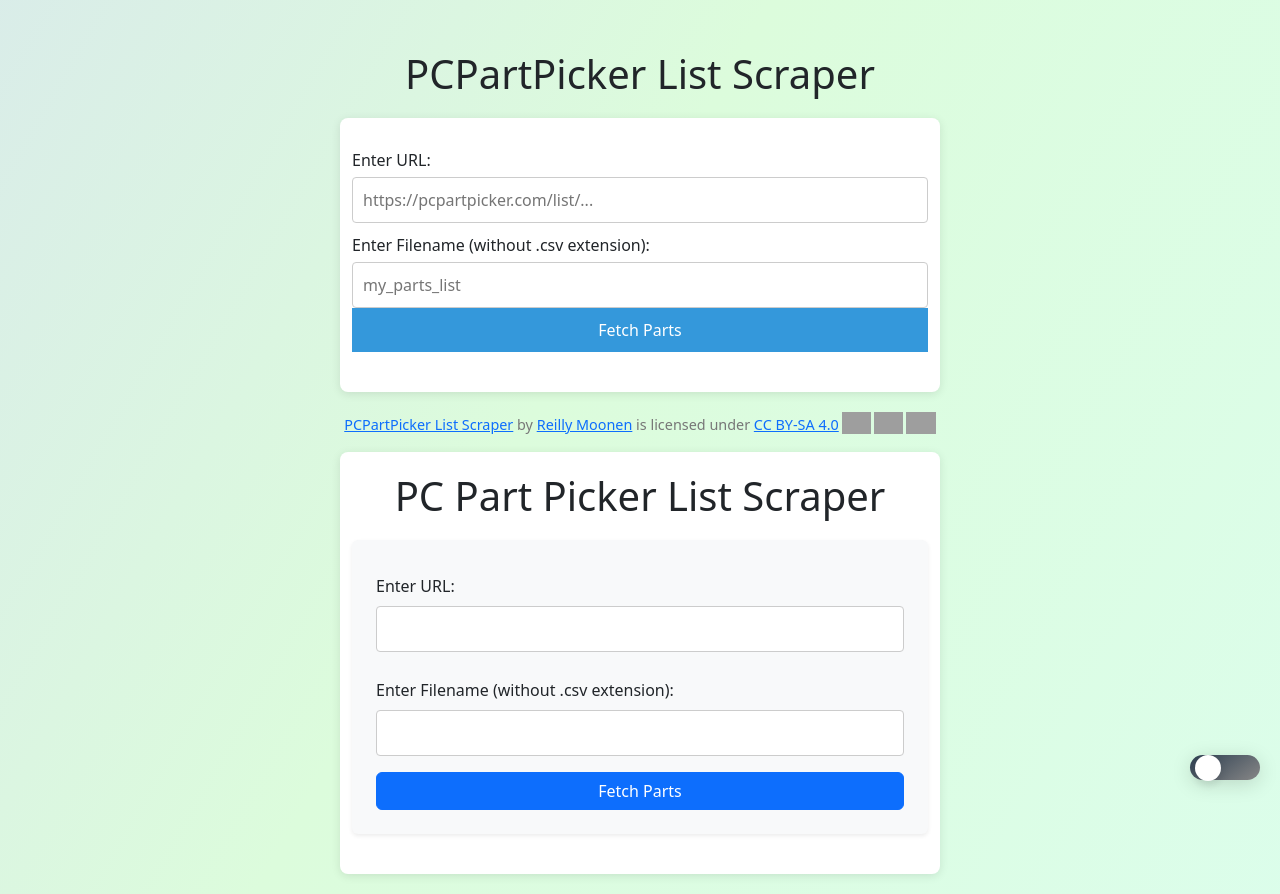
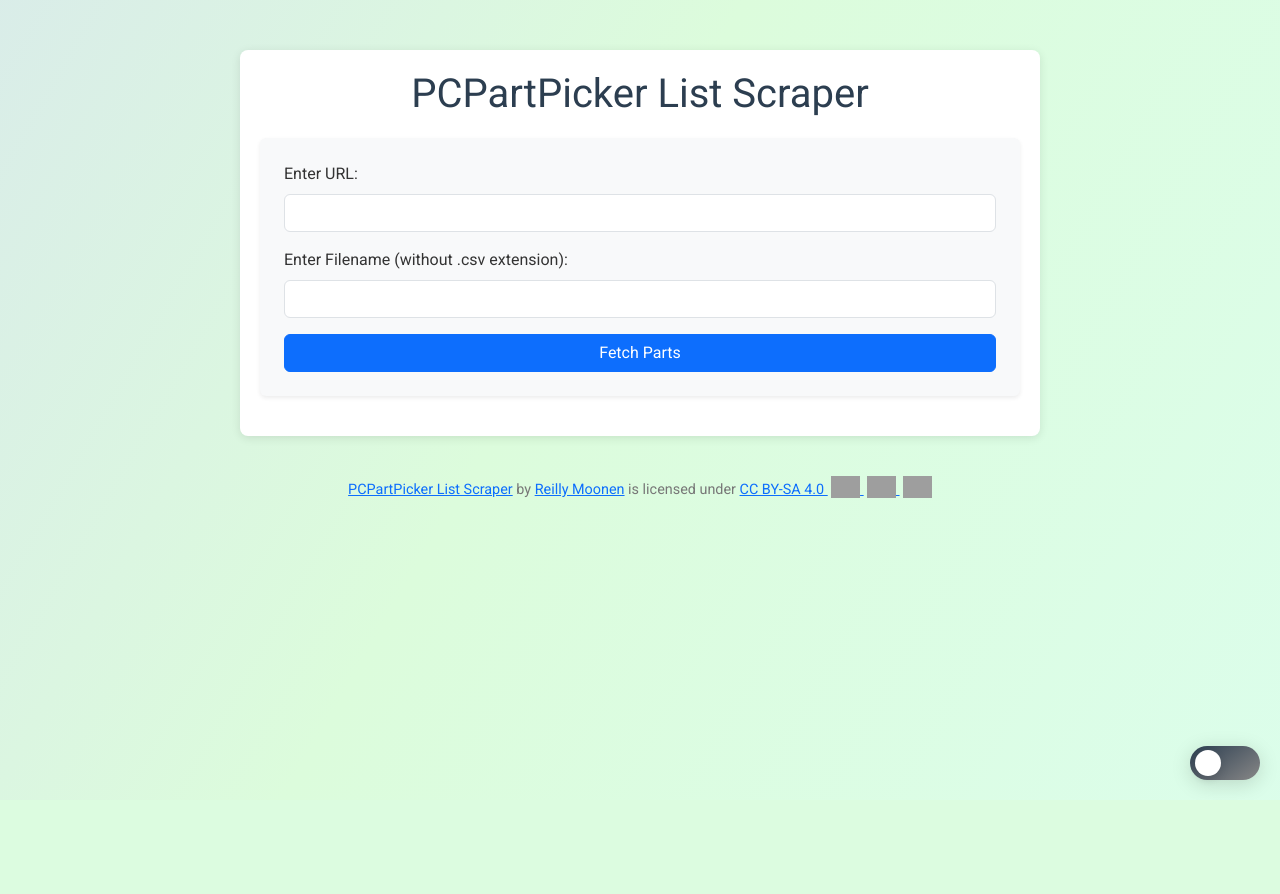
Before and after one commit to reillymoonen/pcpartpicker-spreadsheet-converter, a Flask app: page / in a window 1280 px wide. After the commit the page ends 788 px from the top, so only its background shows below. Run offline with Flask 3, Linux system fonts and the light colour scheme; some libraries are stand-ins or nearby versions; grey boxes are pictures that could not be loaded.

Commit message:
Update html

```diff
--- a/templates/index.html
+++ b/templates/index.html
@@ -5,6 +5,7 @@
     <meta name="viewport" content="width=device-width, initial-scale=1.0">
     <title>PC Part Picker Scraper</title>
     <link href="https://fonts.googleapis.com/css2?family=Roboto:wght@400;700&display=swap" rel="stylesheet">
+    <link href="https://cdn.jsdelivr.net/npm/bootstrap@5.3.0/dist/css/bootstrap.min.css" rel="stylesheet">
     <style>
         /* Gradient Background */
         .gradient-background {
@@ -12,18 +13,13 @@
             background-size: 240% 240%;
             animation: gradient-animation 40s ease infinite;
             min-height: 100vh;
+            padding-top: 50px;
         }
 
         @keyframes gradient-animation {
-            0% {
-                background-position: 0% 50%;
-            }
-            50% {
-                background-position: 100% 50%;
-            }
-            100% {
-                background-position: 0% 50%;
-            }
+            0% { background-position: 0% 50%; }
+            50% { background-position: 100% 50%; }
+            100% { background-position: 0% 50%; }
         }
 
         /* Dark Mode Styles */
@@ -33,9 +29,7 @@ body.dark-mode {
             color: #fff;
         }
 
-h1.dark-mode {
-    color: #fff;
-}
+        .dark-mode h1 { color: #fff; }
 
         .container.dark-mode {
             background: #333;
@@ -43,100 +37,54 @@ h1.dark-mode {
             box-shadow: 0 2px 10px rgba(0, 0, 0, 0.5);
         }
 
-.container.dark-mode input[type="text"] {
+        .dark-mode input[type="text"] {
             background: #444;
             color: #fff;
             border: 1px solid #555;
         }
 
-.container.dark-mode button {
-    background-color: #3498db; /* Match the blue color */
+        .dark-mode button {
+            background-color: #3498db;
             color: white;
             border: 1px solid #555;
         }
 
-.container.dark-mode button:hover {
+        .dark-mode button:hover {
             background-color: #2980b9;
         }
 
-.footer.dark-mode {
+        .dark-mode .footer {
             color: #bbb;
         }
 
-.footer.dark-mode a {
+        .dark-mode .footer a {
             color: #bbb;
         }
 
-.footer.dark-mode img {
-    filter: none;  /* Remove the filter */
-}
-
-/* Table header in dark mode */
-body.dark-mode th {
+        .dark-mode th {
             background-color: #333;
         }
 
-/* Rest of the styling */
+        /* Base styles */
         body {
             font-family: 'Roboto', sans-serif;
             color: #333;
             margin: 0;
+        }
+
+        .container {
+            max-width: 800px;
+            margin: 0 auto;
+            background: #fff;
             padding: 20px;
+            border-radius: 8px;
+            box-shadow: 0 2px 10px rgba(0, 0, 0, 0.1);
         }
 
         h1 {
             text-align: center;
             color: #2c3e50;
-}
-
-.container {
-    background: #fff;
-    padding: 20px;
-    border-radius: 8px;
-    box-shadow: 0 2px 10px rgba(0, 0, 0, 0.1);
-    max-width: 800px;
-    margin: 0 auto;
-}
-
-form {
             margin-bottom: 20px;
-}
-
-label {
-    display: block;
-    margin: 10px 0 5px;
-}
-
-input[type="text"] {
-    width: 100%;
-    padding: 10px;
-    border: 1px solid #ccc;
-    border-radius: 4px;
-    box-sizing: border-box;
-}
-
-button {
-    background-color: #3498db;
-    color: white;
-    padding: 10px 15px;
-    border: none;
-    border-radius: 4px;
-    cursor: pointer;
-    width: 100%;
-    margin-top: 10px;
-}
-
-button:hover {
-    background-color: #2980b9;
-}
-
-#downloadButton {
-    display: none;
-    background-color: #27ae60;
-}
-
-#downloadButton:hover {
-    background-color: #219a52;
         }
 
         .table-container {
@@ -161,11 +109,20 @@ th {
             font-weight: bold;
         }
 
-.footer {
-    text-align: center;
-    margin-top: 20px;
-    font-size: 0.9em;
-    color: #777;
+        #downloadButton {
+            display: none;
+            background-color: #27ae60;
+            color: white;
+            padding: 10px 15px;
+            border: none;
+            border-radius: 4px;
+            cursor: pointer;
+            width: 100%;
+            margin-top: 10px;
+        }
+
+        #downloadButton:hover {
+            background-color: #219a52;
         }
 
         #loading {
@@ -189,56 +146,57 @@ th {
             100% { transform: rotate(360deg); }
         }
 
-/* Dark mode toggle button (switch style) */
+        /* Dark mode toggle */
         .dark-mode-toggle {
             position: fixed;
             bottom: 20px;
             right: 20px;
-    width: 70px;  /* Increased width */
-    height: 25px; /* Increased height */
-    background: linear-gradient(145deg, #2c3e50, #878787); /* Gradient background */
+            width: 70px;
+            height: 34px;
+            background: linear-gradient(145deg, #2c3e50, #878787);
             border-radius: 35px;
             cursor: pointer;
-    box-shadow: 0 4px 20px rgba(0, 0, 0, 0.15); /* Enhanced shadow */
+            box-shadow: 0 4px 20px rgba(0, 0, 0, 0.15);
             display: flex;
             justify-content: space-between;
             align-items: center;
             padding: 5px;
-    transition: background 0.3s ease, transform 0.3s ease; /* Smooth transition */
-    transform: scale(1);  /* Default scale */
+            transition: background 0.3s ease, transform 0.3s ease;
+            transform: scale(1);
         }
 
         .dark-mode-toggle:hover {
-    transform: scale(1.05);  /* Slight zoom effect on hover */
+            transform: scale(1.05);
         }
 
         .dark-mode-toggle span {
-    width: 26px;  /* Size of the slider */
+            width: 26px;
             height: 26px;
             background-color: white;
             border-radius: 50%;
-    transition: left 0.3s ease, transform 0.3s ease;  /* Smooth sliding on both left and vertical position */
-    box-shadow: 0 4px 10px rgba(0, 0, 0, 0.1); /* Shadow for the button */
+            transition: left 0.3s ease, transform 0.3s ease;
+            box-shadow: 0 4px 10px rgba(0, 0, 0, 0.1);
             position: absolute;
-    top: 50%;  /* Center vertically */
-    transform: translateY(-50%);  /* Center vertically */
+            top: 50%;
+            transform: translateY(-50%);
+            left: 5px;
         }
 
-/* Light mode - Circle at left edge */
-.dark-mode-toggle span {
-    left: 5px;  /* Position at the left edge */
+        .dark-mode-toggle.dark span {
+            left: calc(100% - 31px);
         }
 
-/* Dark mode - Circle at right edge */
-.dark-mode-toggle.dark span {
-    left: calc(100% - 31px);  /* Position at the right edge, accounting for the circle's width */
+        .dark-mode-toggle.dark {
+            background: linear-gradient(145deg, #d9d9d9, #878787);
         }
 
-/* Dark mode background color */
-.dark-mode-toggle.dark {
-    background: linear-gradient(145deg, #d9d9d9, #878787); /* Darker gradient for dark mode */
+        .footer {
+            text-align: center;
+            margin-top: 20px;
+            font-size: 0.9em;
+            color: #777;
+            padding: 20px;
         }
-
     </style>
 </head>
 <body class="gradient-background">
@@ -246,21 +204,24 @@ th {
         <span></span>
     </div>
 
+    <div class="container">
         <h1>PCPartPicker List Scraper</h1>
-    <div class="container">
-        <form id="scraperForm">
-            <label for="url">Enter URL:</label>
-            <input type="text" id="url" name="url" placeholder="https://pcpartpicker.com/list/..." required>
 
-            <label for="filename">Enter Filename (without .csv extension):</label>
-            <input type="text" id="filename" name="filename" placeholder="my_parts_list" required>
-
-            <button type="submit">Fetch Parts</button>
+        <form id="scraperForm" class="p-4 shadow-sm rounded bg-light">
+            <div class="mb-3">
+                <label for="url" class="form-label">Enter URL:</label>
+                <input type="text" id="url" name="url" class="form-control" required>
+            </div>
+            <div class="mb-3">
+                <label for="filename" class="form-label">Enter Filename (without .csv extension):</label>
+                <input type="text" id="filename" name="filename" class="form-control" required>
+            </div>
+            <button type="submit" class="btn btn-primary w-100">Fetch Parts</button>
         </form>
 
         <div id="loading">
             <div class="spinner"></div>
-            <p>Fetching parts...</p>
+            <p>Loading...</p>
         </div>
 
         <div class="table-container">
@@ -276,18 +237,28 @@ th {
             </table>
         </div>
 
-        <!-- Moved the download button here -->
         <button type="button" id="downloadButton">Download CSV</button>
     </div>
 
     <div class="footer">
-        <p xmlns:cc="http://creativecommons.org/ns#" xmlns:dct="http://purl.org/dc/terms/"><a property="dct:title" rel="cc:attributionURL" href="https://github.com/reillymoonen/pcpartpicker-spreadsheet-converter">PCPartPicker List Scraper</a> by <a rel="cc:attributionURL dct:creator" property="cc:attributionName" href="https://github.com/reillymoonen">Reilly Moonen</a> is licensed under <a href="https://creativecommons.org/licenses/by-sa/4.0/?ref=chooser-v1" target="_blank" rel="license noopener noreferrer" style="display:inline-block;">CC BY-SA 4.0<img style="height:22px!important;margin-left:3px;vertical-align:text-bottom;" src="https://mirrors.creativecommons.org/presskit/icons/cc.svg?ref=chooser-v1" alt=""><img style="height:22px!important;margin-left:3px;vertical-align:text-bottom;" src="https://mirrors.creativecommons.org/presskit/icons/by.svg?ref=chooser-v1" alt=""><img style="height:22px!important;margin-left:3px;vertical-align:text-bottom;" src="https://mirrors.creativecommons.org/presskit/icons/sa.svg?ref=chooser-v1" alt=""></a></p>
+        <p xmlns:cc="http://creativecommons.org/ns#" xmlns:dct="http://purl.org/dc/terms/">
+            <a property="dct:title" rel="cc:attributionURL" href="https://github.com/reillymoonen/pcpartpicker-spreadsheet-converter">PCPartPicker List Scraper</a> by
+            <a rel="cc:attributionURL dct:creator" property="cc:attributionName" href="https://github.com/reillymoonen">Reilly Moonen</a> is licensed under
+            <a href="https://creativecommons.org/licenses/by-sa/4.0/?ref=chooser-v1" target="_blank" rel="license noopener noreferrer" style="display:inline-block;">
+                CC BY-SA 4.0
+                <img style="height:22px!important;margin-left:3px;vertical-align:text-bottom;" src="https://mirrors.creativecommons.org/presskit/icons/cc.svg?ref=chooser-v1" alt="">
+                <img style="height:22px!important;margin-left:3px;vertical-align:text-bottom;" src="https://mirrors.creativecommons.org/presskit/icons/by.svg?ref=chooser-v1" alt="">
+                <img style="height:22px!important;margin-left:3px;vertical-align:text-bottom;" src="https://mirrors.creativecommons.org/presskit/icons/sa.svg?ref=chooser-v1" alt="">
+            </a>
+        </p>
     </div>
 
+    <script src="https://cdn.jsdelivr.net/npm/bootstrap@5.3.0/dist/js/bootstrap.bundle.min.js"></script>
     <script>
         let currentData = null;
         let darkMode = false;
 
+        // Form submission handler
         document.getElementById('scraperForm').addEventListener('submit', async function(e) {
             e.preventDefault();
 
@@ -314,7 +285,11 @@ th {
                     displayData(result.data);
                     downloadButton.style.display = 'block';
                 } else {
+                    if (result.message.includes("Invalid URL")) {
+                        alert('Invalid URL. Please enter a valid PCPartPicker list URL.');
+                    } else {
                         alert('Failed to fetch parts. Please try again.');
+                    }
                 }
             } catch (error) {
                 alert('An error occurred. Please try again.');
@@ -324,6 +299,7 @@ th {
             }
         });
 
+        // Download button handler
         document.getElementById('downloadButton').addEventListener('click', async function() {
             if (!currentData) return;
 
@@ -360,6 +336,7 @@ th {
             }
         });
 
+        // Display data function
         function displayData(data) {
             const tbody = document.querySelector('#partsTable tbody');
             tbody.innerHTML = '';
@@ -377,79 +354,14 @@ th {
             document.getElementById('partsTable').style.display = 'table';
         }
 
-        // Toggle dark mode
+        // Dark mode toggle
         document.getElementById('darkModeToggle').addEventListener('click', function() {
             darkMode = !darkMode;
             document.body.classList.toggle('dark-mode', darkMode);
-            document.querySelector('h1').classList.toggle('dark-mode', darkMode);
             document.querySelector('.container').classList.toggle('dark-mode', darkMode);
             document.querySelector('.footer').classList.toggle('dark-mode', darkMode);
             this.classList.toggle('dark', darkMode);
         });
-
-        document.getElementById('scraperForm').addEventListener('submit', async function(e) {
-            e.preventDefault();
-
-            const url = document.getElementById('url').value;
-            const loading = document.getElementById('loading');
-            const downloadButton = document.getElementById('downloadButton');
-
-            loading.style.display = 'block';
-            downloadButton.style.display = 'none';
-
-            try {
-                const response = await fetch('/fetch_parts', {
-                    method: 'POST',
-                    headers: {
-                        'Content-Type': 'application/x-www-form-urlencoded',
-                    },
-                    body: `url=${encodeURIComponent(url)}`
-                });
-
-                const result = await response.json();
-
-                if (result.success) {
-                    currentData = result.data;
-                    displayData(result.data);
-                    downloadButton.style.display = 'block';
-                } else {
-                    // Show specific error message based on the response
-                    if (result.message.includes("Invalid URL")) {
-                        alert('Invalid URL. Please enter a valid PCPartPicker list URL.');
-                    } else {
-                        alert('Failed to fetch parts. Please try again.');
-                    }
-                }
-            } catch (error) {
-                alert('An error occurred. Please try again.');
-                console.error('Error:', error);
-            } finally {
-                loading.style.display = 'none';
-            }
-        });
     </script>
-    <link href="https://cdn.jsdelivr.net/npm/bootstrap@5.3.0/dist/css/bootstrap.min.css" rel="stylesheet">
-    <style>
-        body { padding-top: 50px; }
-        .container { max-width: 600px; }
-        h1 { text-align: center; margin-bottom: 20px; }
-    </style>
-</head>
-<body>
-    <div class="container">
-        <h1>PC Part Picker List Scraper</h1>
-        <form action="/fetch_parts" method="POST" class="p-4 shadow-sm rounded bg-light">
-            <div class="mb-3">
-                <label for="url" class="form-label">Enter URL:</label>
-                <input type="text" id="url" name="url" class="form-control" required>
-            </div>
-            <div class="mb-3">
-                <label for="filename" class="form-label">Enter Filename (without .csv extension):</label>
-                <input type="text" id="filename" name="filename" class="form-control" required>
-            </div>
-            <button type="submit" class="btn btn-primary w-100">Fetch Parts</button>
-        </form>
-    </div>
-    <script src="https://cdn.jsdelivr.net/npm/bootstrap@5.3.0/dist/js/bootstrap.bundle.min.js"></script>
 </body>
 </html>
```
Lines whose indentation alone changed are shown as unchanged.
